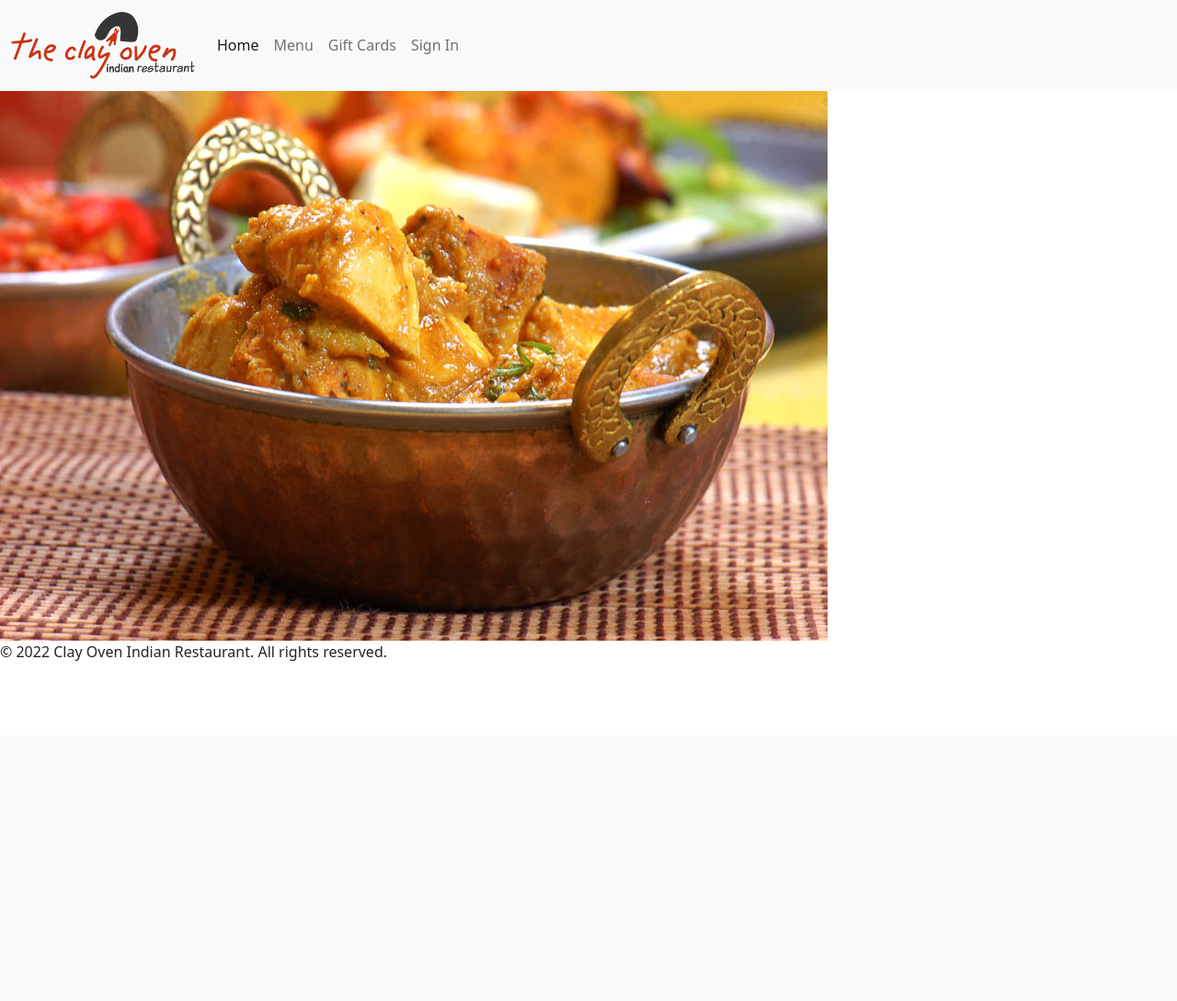
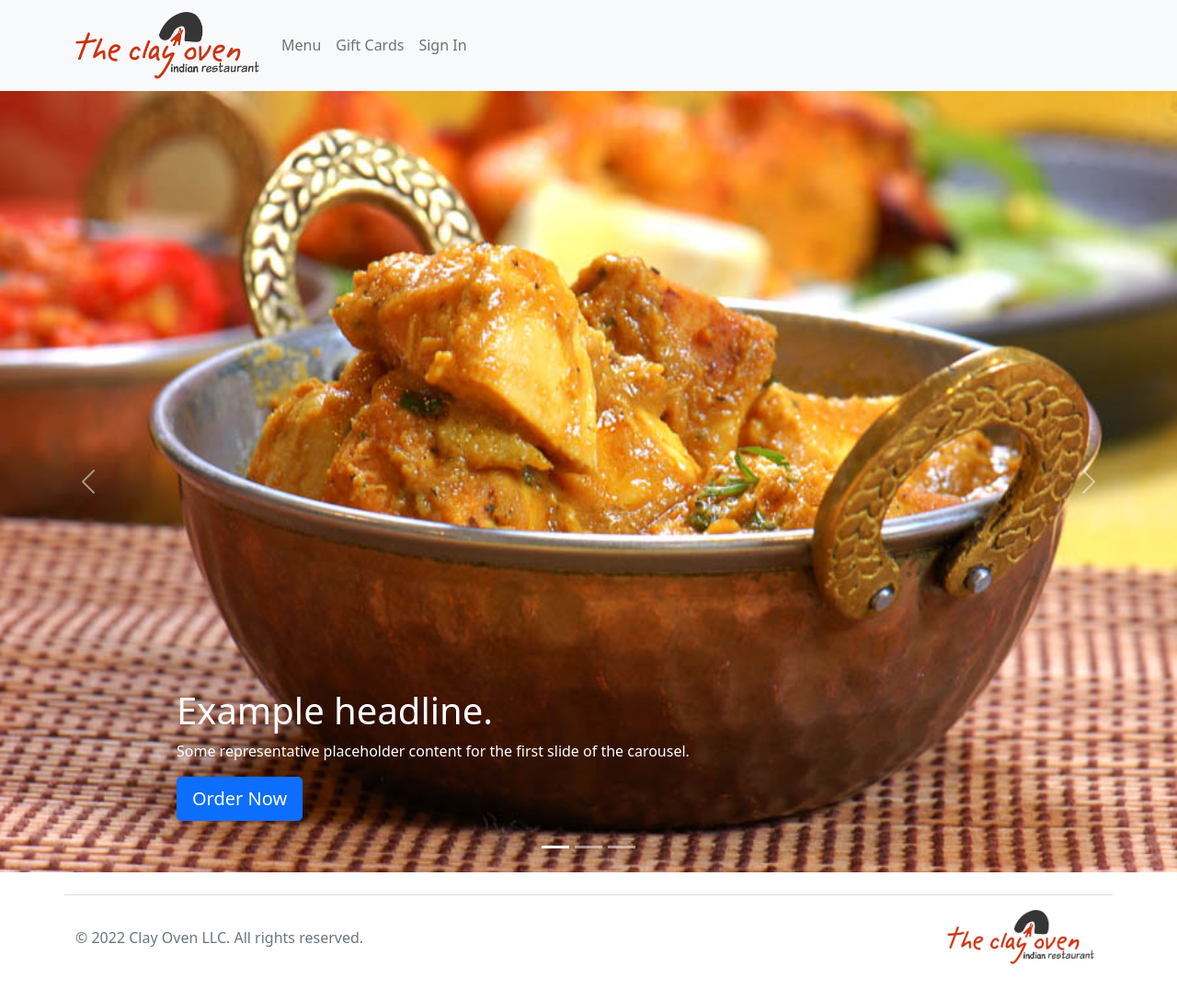
Before and after one commit to abatgali/restaurantWebApp, a Flask app: page / in a window 1280 px wide. Shown: the whole page at 92% size. Before the commit the page ends 719 px from the top, so only its background shows below. Run offline with Flask 2, Linux system fonts and the light colour scheme.

Commit message:
Changed nav links and added footer

```diff
--- a/static/css/static.css
+++ b/static/css/static.css
@@ -1,4 +1,4 @@
-#logo {
+.logo {
     height: auto;
     width: 10em;
 }
--- a/templates/index.html
+++ b/templates/index.html
@@ -4,5 +4,57 @@
 
 {% block main %}
 
-    <img src="static/imgs/homepage_img.jpg" alt="Chicken Curry home page hero image">
-{% endblock %}
+    <!-- <img src="static/imgs/homepage_img.jpg" alt="Chicken Curry home page hero image"> -->
+
+    <div id="myCarousel" class="carousel slide" data-bs-ride="carousel">
+        <div class="carousel-indicators">
+          <button type="button" data-bs-target="#myCarousel" data-bs-slide-to="0" class="active" aria-current="true" aria-label="Slide 1"></button>
+          <button type="button" data-bs-target="#myCarousel" data-bs-slide-to="1" aria-label="Slide 2"></button>
+          <button type="button" data-bs-target="#myCarousel" data-bs-slide-to="2" aria-label="Slide 3"></button>
+        </div>
+        <div class="carousel-inner">
+          <div class="carousel-item active">
+            <img class="bd-placeholder-img" width="100%" height="100%" src="static/imgs/homepage_img.jpg" aria-hidden="true" preserveAspectRatio="xMidYMid slice" focusable="false"><rect width="100%" height="100%" fill="#777"/>
+
+            <div class="container">
+              <div class="carousel-caption text-start">
+                <h1>Example headline.</h1>
+                <p>Some representative placeholder content for the first slide of the carousel.</p>
+                <p><a class="btn btn-lg btn-primary" href="#">Order Now</a></p>
+              </div>
+            </div>
+          </div>
+          <div class="carousel-item">
+            <img class="bd-placeholder-img" width="100%" height="100%" src="static/imgs/Our_Menu_6.jpg" aria-hidden="true" preserveAspectRatio="xMidYMid slice" focusable="false"><rect width="100%" height="100%" fill="#777"/>
+
+            <div class="container">
+              <div class="carousel-caption">
+                <h1>Another example headline.</h1>
+                <p>Some representative placeholder content for the second slide of the carousel.</p>
+                <p><a class="btn btn-lg btn-primary" href="#">We Cater</a></p>
+              </div>
+            </div>
+          </div>
+          <div class="carousel-item">
+
+            <img class="bd-placeholder-img" width="100%" height="100%" src="static/imgs/Our_Menu_8.jpg" aria-hidden="true" preserveAspectRatio="xMidYMid slice" focusable="false"><rect width="100%" height="100%" fill="#777"/>
+
+            <div class="container">
+              <div class="carousel-caption text-end">
+                <h1>One more for good measure.</h1>
+                <p>Some representative placeholder content for the third slide of this carousel.</p>
+                <p><a class="btn btn-lg btn-primary" href="#">Create Account</a></p>
+              </div>
+            </div>
+          </div>
+        </div>
+        <button class="carousel-control-prev" type="button" data-bs-target="#myCarousel" data-bs-slide="prev">
+          <span class="carousel-control-prev-icon" aria-hidden="true"></span>
+          <span class="visually-hidden">Previous</span>
+        </button>
+        <button class="carousel-control-next" type="button" data-bs-target="#myCarousel" data-bs-slide="next">
+          <span class="carousel-control-next-icon" aria-hidden="true"></span>
+          <span class="visually-hidden">Next</span>
+        </button>
+      </div>
+    {% endblock %}
--- a/templates/layout.html
+++ b/templates/layout.html
@@ -10,19 +10,16 @@
     <body>
         <script src="https://cdn.jsdelivr.net/npm/bootstrap@5.1.3/dist/js/bootstrap.bundle.min.js" integrity="sha384-ka7Sk0Gln4gmtz2MlQnikT1wXgYsOg+OMhuP+IlRH9sENBO0LRn5q+8nbTov4+1p" crossorigin="anonymous"></script>
         <nav class="navbar navbar-expand-lg navbar-light bg-light">
-            <div class="container-fluid">
+            <div class="container-sm">
               <!-- <a class="navbar-brand" href="#">Navbar</a> -->
-              <a class="navbar-brand" href="index.html">
-                <img src="static/imgs/Logo.png" alt="Clay Oven Indian Restaurant Logo" class="align-text-mid" id="logo">
+              <a class="navbar-brand" href="/">
+                <img src="static/imgs/Logo.png" alt="Clay Oven Indian Restaurant Logo" class="align-text-mid logo">
               </a>
               <button class="navbar-toggler" type="button" data-bs-toggle="collapse" data-bs-target="#navbarNavDropdown" aria-controls="navbarNavDropdown" aria-expanded="false" aria-label="Toggle navigation">
                 <span class="navbar-toggler-icon"></span>
               </button>
               <div class="collapse navbar-collapse" id="navbarNavDropdown">
                 <ul class="navbar-nav">
-                  <li class="nav-item">
-                    <a class="nav-link active" aria-current="page" href="#">Home</a>
-                  </li>
                   <li class="nav-item">
                     <a class="nav-link" href="#">Menu</a>
                   </li>
@@ -43,8 +40,18 @@
             {% block main %}
             {% endblock %}
         </main>
-        <footer>
-            <p>&copy; 2022 Clay Oven Indian Restaurant. All rights reserved. </p>
+
+        <footer class="d-flex flex-wrap justify-content-between align-items-center py-3 my-4 border-top container-sm">
+            <div class="col-md-4 d-flex align-items-center">
+
+            <span class="text-muted">© 2022 Clay Oven LLC. All rights reserved.</span>
+            </div>
+
+            <ul class="nav col-md-4 justify-content-end list-unstyled d-flex">
+                <a href="/" class="mb-3 me-2 mb-md-0 text-muted text-decoration-none lh-1">
+                    <img src="static/imgs/Logo.png" alt="Clay Oven Indian Restaurant Logo" class="align-text-mid logo">
+                </a>
+            </ul>
         </footer>
     </body>
 </html>
```
Also changed, not shown: static/imgs/Our_Menu_2.jpg (deleted), 2 other files.
